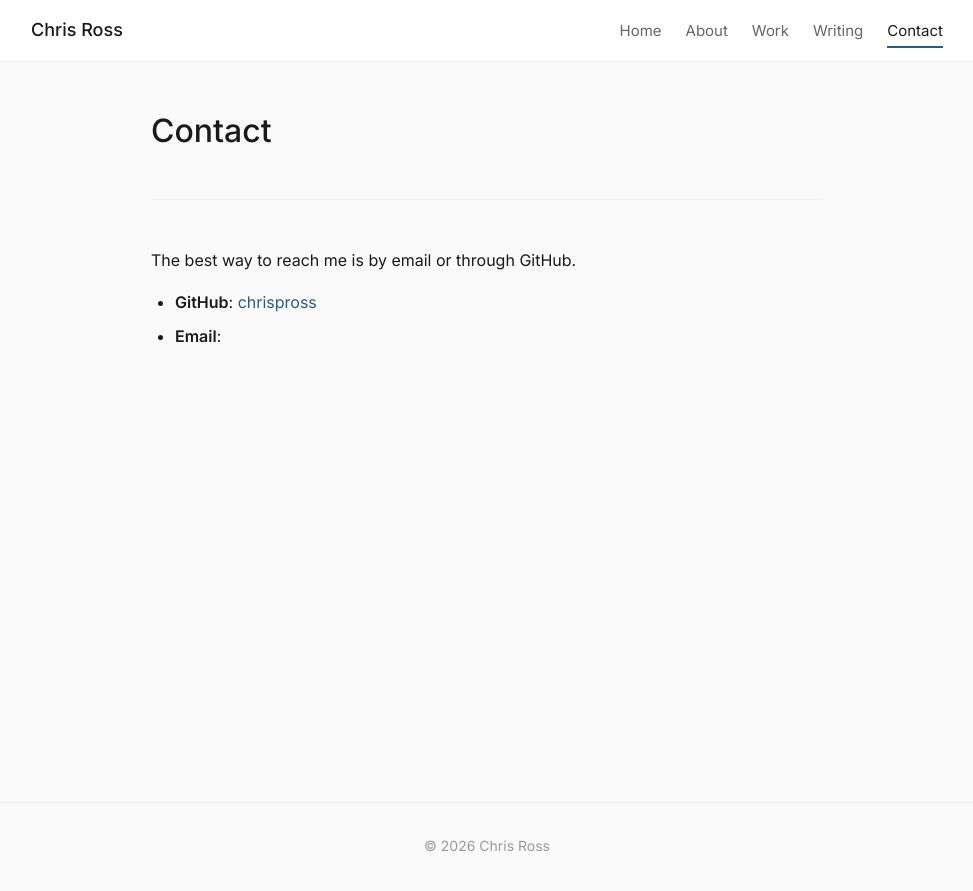
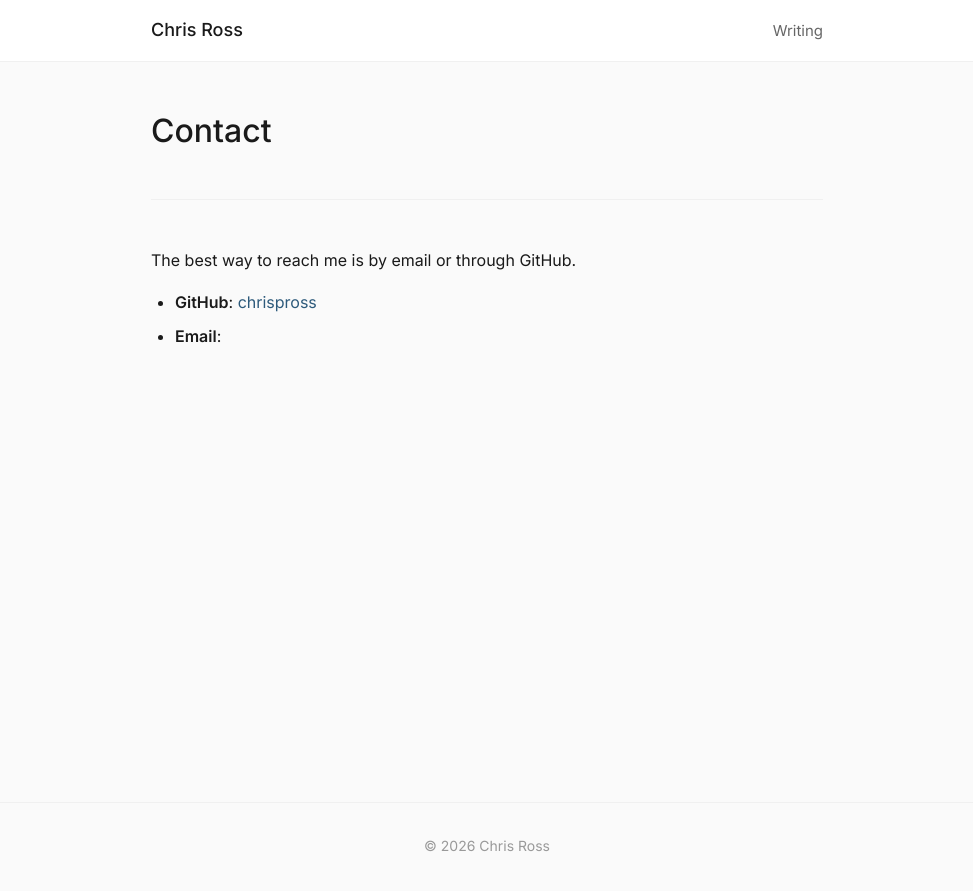
Before and after one commit to chrispross/chrispross.github.io, a Jekyll site: the page built from contact.md, in a window 1280 px wide. Shown: the top 891 px of the page, without its empty margins (153-1126 px from the left). Built offline with Jekyll 4.4.1, drawn with Linux system fonts in a browser that asks for light colours.

Commit message:
Simplify navigation to Writing only, align header with page content
Remove About, Work, Contact nav links from both home page and header.
Match nav-container max-width to page content width so Chris Ross title
aligns vertically with the Writing page title.

Co-Authored-By: Claude Opus 4.6 (1M context) <noreply@anthropic.com>

```diff
--- a/_includes/header.html
+++ b/_includes/header.html
@@ -1,17 +1,8 @@
 <header class="site-header">
   <nav class="nav-container">
     <a href="{{ '/' | relative_url }}" class="site-title">Chris Ross</a>
-    <button class="nav-toggle" aria-label="Toggle navigation">
-      <span></span>
-      <span></span>
-      <span></span>
-    </button>
     <ul class="nav-links">
-      <li><a href="{{ '/' | relative_url }}" {% if page.url == '/' %}class="active"{% endif %}>Home</a></li>
-      <li><a href="{{ '/about' | relative_url }}" {% if page.url == '/about/' %}class="active"{% endif %}>About</a></li>
-      <li><a href="{{ '/work' | relative_url }}" {% if page.url contains '/work' %}class="active"{% endif %}>Work</a></li>
       <li><a href="{{ '/writing' | relative_url }}" {% if page.url contains '/writing' %}class="active"{% endif %}>Writing</a></li>
-      <li><a href="{{ '/contact' | relative_url }}" {% if page.url == '/contact/' %}class="active"{% endif %}>Contact</a></li>
     </ul>
   </nav>
 </header>
--- a/assets/css/main.css
+++ b/assets/css/main.css
@@ -101,7 +101,7 @@ main {
 }
 
 .nav-container {
-  max-width: var(--max-width-wide);
+  max-width: var(--max-width);
   margin: 0 auto;
   padding: var(--spacing-sm) var(--spacing-md);
   display: flex;
--- a/index.html
+++ b/index.html
@@ -144,10 +144,7 @@ title: Home
     </div>
 
     <nav class="hero-nav">
-      <a href="{{ '/about' | relative_url }}">About</a>
-      <a href="{{ '/work' | relative_url }}">Work</a>
       <a href="{{ '/writing' | relative_url }}">Writing</a>
-      <a href="{{ '/contact' | relative_url }}">Contact</a>
     </nav>
 
     <div class="social-links">
```
